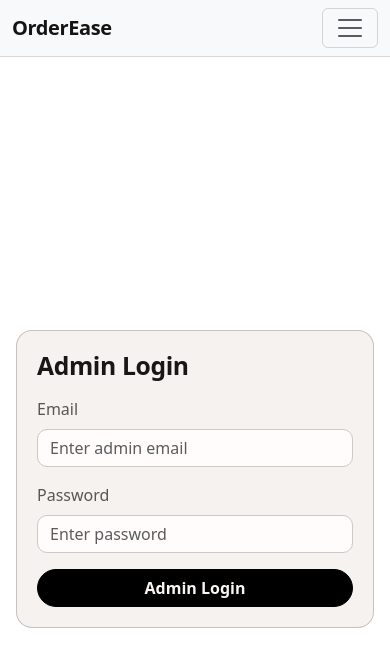
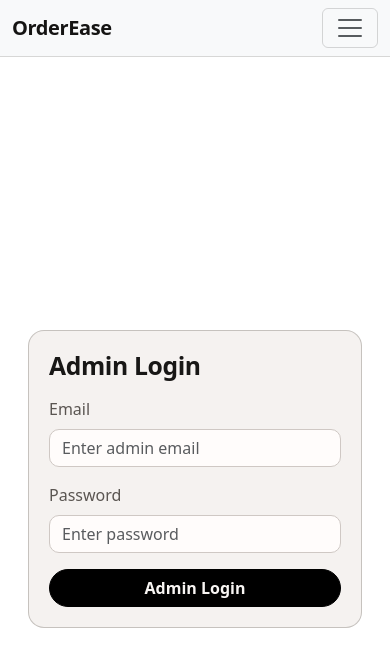
Before and after one commit to Varun251005/booking, a React (Vite) app in the folder frontend/: page /admin/login in a window 390 px wide. Shown: the top 666 px of the page. Built offline with nearby package versions, Linux system fonts and the light colour scheme.

Commit message:
feat(responsive): enhance mobile styles for navbar, brand, and page layout

```diff
--- a/frontend/src/index.css
+++ b/frontend/src/index.css
@@ -256,6 +256,29 @@ body {
   color: #181716;
   font-weight: 800;
   letter-spacing: -0.015em;
+}
+
+@media (max-width: 768px) {
+  .app-navbar {
+    padding: 10px 14px;
+  }
+
+  .brand-glow {
+    font-size: 1.6rem;
+  }
+
+  .page-shell {
+    margin: 18px 12px;
+    padding: 18px;
+  }
+
+  .admin-shell {
+    padding: 18px;
+  }
+
+  .hero-grid {
+    padding: 28px 22px;
+  }
 }
 
 .food-card {
```
